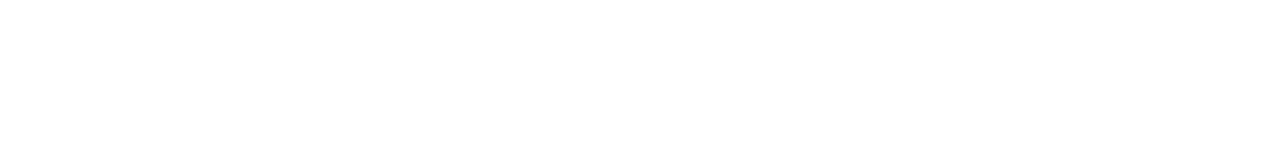
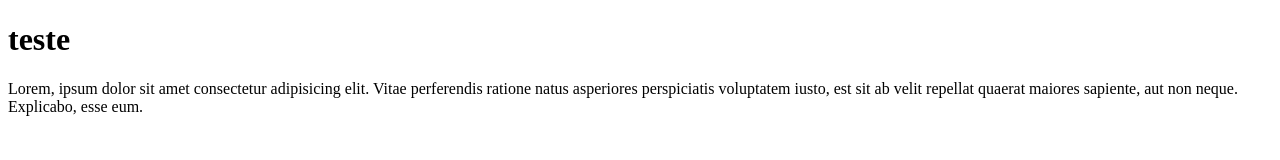
Before and after one commit to DevWebFelipe/FormularioDeConvite, a plain HTML site: page index.html in a window 1280 px wide. Drawn offline with Linux system fonts and the light colour scheme.

Commit message:
Adicionado fonte, variáveis de cores, icones e imagens que serão usados no projeto

```diff
--- a/assets/css/variable.css
+++ b/assets/css/variable.css
@@ -0,0 +1,47 @@
+:root {
+  /* colors */
+  --brand-light: #59b2ff;
+  --brand-mid: #3487cf;
+  --brand-dark: #1d6fb6;
+
+  --purple: #b259ff;
+  --fuschia: #ff59f9;
+  --pink: #ff598b;
+  --orange: #ff8b59;
+  --yellow: #ffcd59;
+  --lime: #e1ff59;
+  --green: #59ff91;
+  --cyan: #59fff9;
+  --navy: #6a59ff;
+
+  --danger: #ff5959;
+
+  --input-base: #1c1f21;
+  --input-stroke: #363b40;
+  --input-placeholder: #869198;
+
+  --shape-background: #131516;
+  --shape-body: #212427;
+  --shape-button: #2d3136;
+  --shape-hover: #383d42;
+
+  --text-color-body: #c8cdd0;
+  --text-color-heading: #f9f9f9;
+
+  /* fonts */
+  --font-logo: "Leckerli One", sans-serif;
+  --font-title: "Baloo 2", sans-serif;
+  --font-body: "Open Sans", sans-serif;
+
+  --text-logo: 400 2.5rem/1.5 var(--font-logo);
+
+  --text-heading-md: 700 1.75rem/1.5 var(--font-title);
+  --text-heading-sm: 700 1.125rem/1.5 var(--font-title);
+
+  --text-md: 400 1rem/1.5 var(--font-body);
+  --text-sm: 400 0.875/1.5 var(--font-body);
+  --text-xs: 400 0.75/1.5 var(--font-body);
+  --text-md-sb: 600 1rem/1.5 var(--font-body);
+  --text-sm-sb: 600 0.875/1.5 var(--font-body);
+  --text-xs-sb: 600 0.75/1.5 var(--font-body);
+}
--- a/index.html
+++ b/index.html
@@ -4,7 +4,23 @@
     <meta charset="UTF-8" />
     <meta name="viewport" content="width=device-width, initial-scale=1.0" />
     <title>Formulário de convite</title>
+
+    <link rel="preconnect" href="https://fonts.googleapis.com" />
+    <link rel="preconnect" href="https://fonts.gstatic.com" crossorigin />
+    <link
+      href="https://fonts.googleapis.com/css2?family=Baloo+2:wght@400..800&family=Leckerli+One&family=Open+Sans:ital,wght@0,300..800;1,300..800&display=swap"
+      rel="stylesheet"
+    />
+
     <link rel="stylesheet" href="assets/css/index.css" />
   </head>
-  <body></body>
+  <body>
+    <h1>teste</h1>
+    <p>
+      Lorem, ipsum dolor sit amet consectetur adipisicing elit. Vitae
+      perferendis ratione natus asperiores perspiciatis voluptatem iusto, est
+      sit ab velit repellat quaerat maiores sapiente, aut non neque. Explicabo,
+      esse eum.
+    </p>
+  </body>
 </html>
```
Also changed, not shown: assets/icon/building-2.svg (added), assets/icon/calendar.svg (added), assets/icon/check.svg (added), assets/icon/circle-alert.svg (added), assets/icon/contact.svg (added), assets/icon/paintbrush-vertical.svg (added), assets/icon/ticket.svg (added), assets/icon/upload.svg (added), assets/icon/video.svg (added), assets/img/background.svg (added), assets/img/logo.svg (added).
